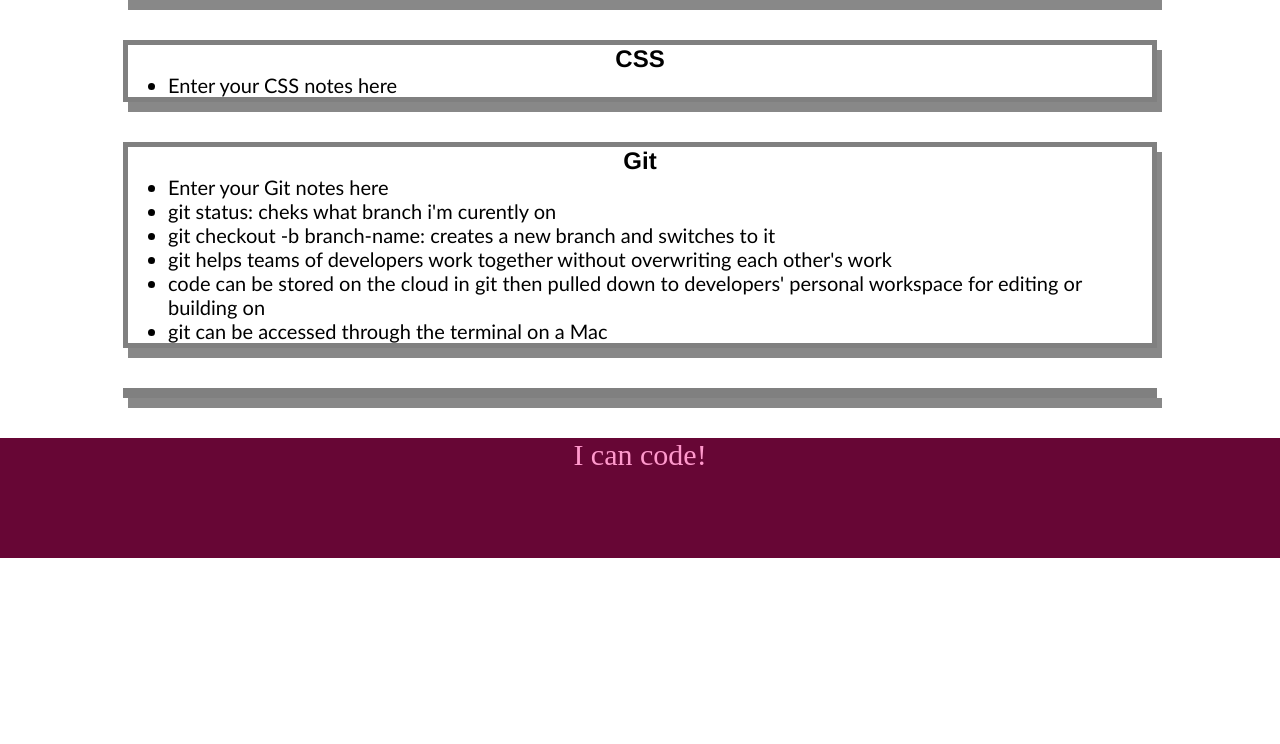
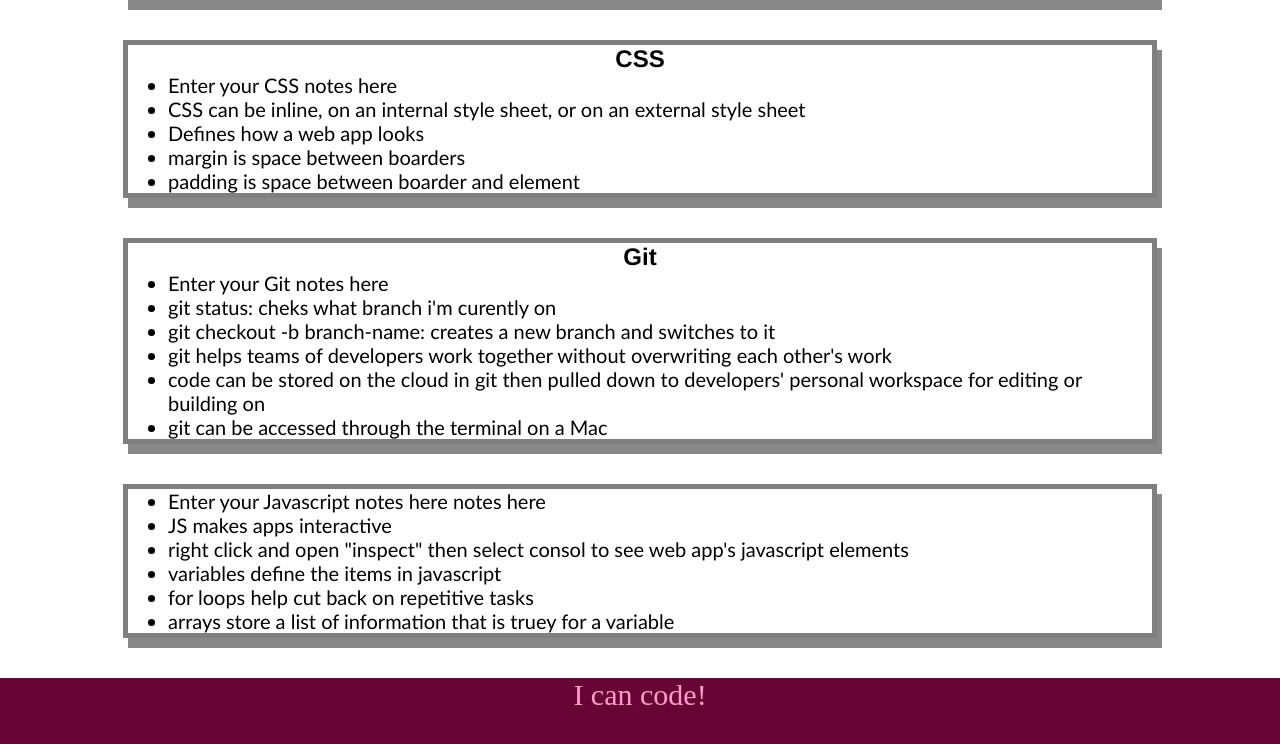
Before and after one commit to lizfischstix/Prework-study-guide, a plain HTML site: page index.html in a window 1280 px wide. Shown: the part 414-1158 px from the top of the page. Before the commit the page ends 972 px from the top, so only its background shows below. Drawn offline with Linux system fonts and the light colour scheme.

Commit message:
added for loop in js of prework study guide project

```diff
--- a/index.html
+++ b/index.html
@@ -33,6 +33,10 @@
         <h2>CSS</h2>
         <ul>
           <li>Enter your CSS notes here</li>
+          <li>CSS can be inline, on an internal style sheet, or on an external style sheet</li>
+          <li>Defines how a web app looks</li>
+          <li>margin is space between boarders</li>
+          <li>padding is space between boarder and element</li>
         </ul>
       </section>
 
@@ -49,7 +53,14 @@
       </section>
 
       <section class="card" id="javascript-section">
-
+        <ul>
+          <li>Enter your Javascript notes here notes here</li>
+          <li>JS makes apps interactive</li>
+          <li>right click and open "inspect" then select consol to see web app's javascript elements</li>
+          <li>variables define the items in javascript </li>
+          <li>for loops help cut back on repetitive tasks</li>
+          <li>arrays store a list of information that is truey for a variable</li>
+        </ul>
       </section>
       <!-- Student code goes here -->
     </main>
```
Also changed, not shown: assets/Cartoon-liz.png (deleted), 1 other file.
